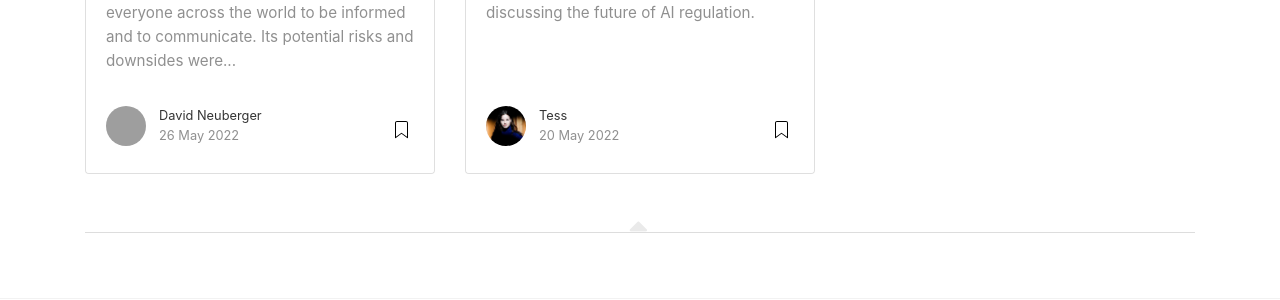
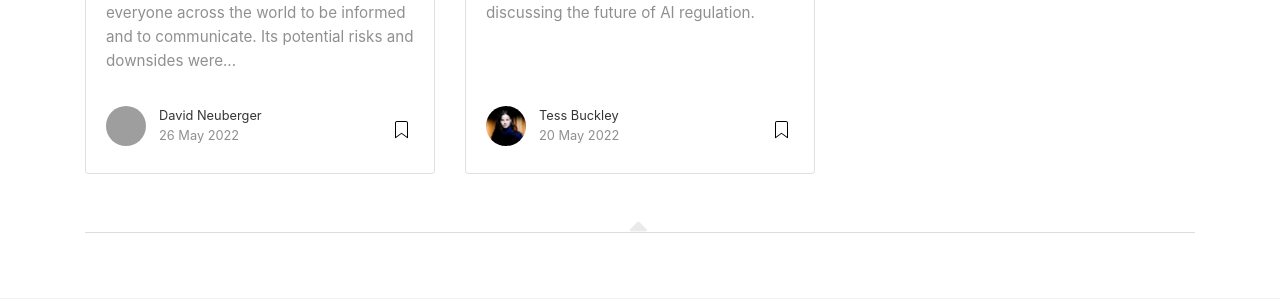
Before and after one commit to kasnder/aireg, a Jekyll site: the page built from index.html, in a window 1280 px wide and 1014 px high. Shown: the part 607-907 px from the top of the window. Built offline with Jekyll 4.4.1, drawn with Linux system fonts in a browser that asks for light colours; nearby versions of some CDN libraries; the list of posts is cut into pages by our own code; grey boxes are pictures that could not be loaded.

Commit message:
Update _config.yml

```diff
--- a/_config.yml
+++ b/_config.yml
@@ -15,7 +15,7 @@ permalink: /:title/
 authors:
   konrad:
     name: Konrad Kollnig
-    display_name: Konrad
+    display_name: Konrad Kollnig
     avatar: 'assets/images/konrad.jpg'
     #gravatar: e56154546cf4be74e393c62d1ae9f9d4
     #email: wowthemesnet@gmail.com
@@ -24,7 +24,7 @@ authors:
     description: "PhD Student, Department of Computer Science, University of Oxford"
   tess:
     name: Tess Buckley
-    display_name: Tess
+    display_name: Tess Buckley
     avatar: 'assets/images/tess.jpg'
     #gravatar: b1cc14991db7a456fcd761680bbc8f81
     #email: wowthemesnet@gmail.com
```
